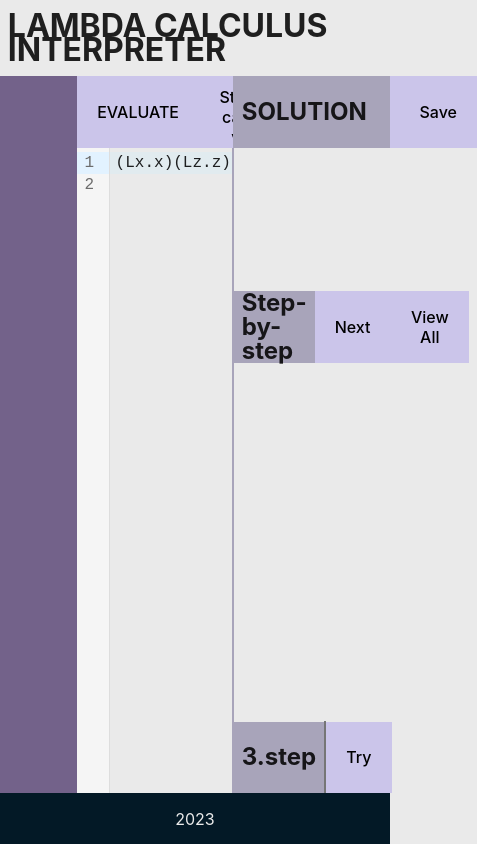
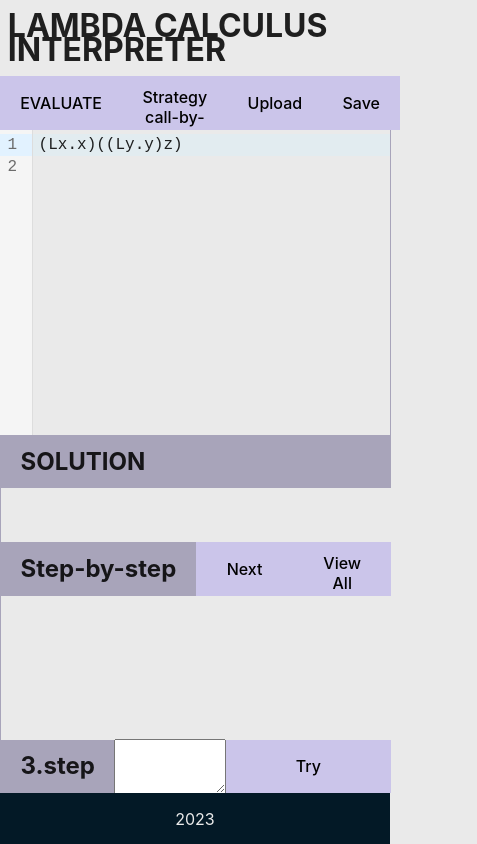
Before and after one commit to andrea-fer/lambda-interpreter, a Vue app: page / in a window 390 px wide. Shown: the whole page, 477 px wide, since content can reach past the window. Built offline with nearby package versions, Linux system fonts and the light colour scheme; what antlr4 would draw is missing.

Commit message:
Added simple media queries

```diff
--- a/interpreter/myLambdaVisitor.js
+++ b/interpreter/myLambdaVisitor.js
@@ -10,7 +10,8 @@ export default class myLambdaVisitor extends lambdaVisitor {
 	// Visit a parse tree produced by lambdaParser#term.
 	visitTerm(ctx) {
         console.info("°°IN TERM°°");
-	    return this.visit(ctx.getChild(0)).getText();
+        let solution = this.visit(ctx.getChild(0)).getText();
+	    return solution;
 	}
 
     // Visit a parse tree produced by lambdaParser#abstraction.
--- a/src/MyApp.vue
+++ b/src/MyApp.vue
@@ -1,5 +1,6 @@
 <script>
 import CodeEditor from "./components/CodeEditor.vue";
+import SolutionShort from "./components/SolutionShort.vue"
 import antlr4 from "antlr4";
 const { CommonTokenStream, InputStream } = antlr4;
 import lambdaLexer from "../interpreter/lambdaLexer.js";
@@ -10,6 +11,12 @@ import { parseStringStyle } from "@vue/shared";
 export default {
     components: {
         CodeEditor,
+        SolutionShort
+    },
+    data() {
+        return {
+            sol: ''
+        }
     },
     methods: {
         printLambda(event) {
@@ -38,7 +45,9 @@ export default {
 
             parser.buildParseTrees = true;
             var tree = parser.term();
-            console.log("Solution = ", new myLambdaVisitor().visit(tree));
+            var solution = new myLambdaVisitor().visit(tree)
+            console.log("Solution = ", solution);
+            return solution;
         },
     },
 };
@@ -52,7 +61,7 @@ export default {
             <div id="help"></div>
             <div id="code_editor">
                 <div class="btn_heading_row">
-                    <button @click="printSolution()">EVALUATE</button>
+                    <button @click="sol = printSolution()">EVALUATE</button>
                     <button>Strategy<br>call-by-value</button>
                     <button>Upload</button>
                     <button>Save</button>
@@ -63,7 +72,9 @@ export default {
                 <div class="btn_heading_row">
                     <h2>SOLUTION</h2>
                 </div>
-                <div id="solution_short"></div>
+                <div id="solution_short">
+                    <SolutionShort :solution="sol"></SolutionShort>
+                </div>
                 <div class="btn_heading_row">
                     <h2>Step-by-step</h2>
                     <button>Next</button>
--- a/src/appStyle.css
+++ b/src/appStyle.css
@@ -52,6 +52,7 @@ button:focus-visible {
     flex-direction: column;
     height: 100vh;
 }
+
 header {
     height: 9%;
     display: flex;
@@ -77,20 +78,20 @@ header h1 {
     display: flex;
     flex-direction: column;
     width: 40vw;
+    border-right: 1px solid #A8A4BA;
 }
-
 #editor {
+    background-color: #EAEAEA;
     flex: 1;
     height: 90%;
 }
-
 #editor .cm-editor {
     height: 100%;
 }
 #editor .cm-scroller {
     overflow: auto;
+}
 
-}
 .btn_heading_row {
     display: flex;
     flex-direction: row;
@@ -104,11 +105,6 @@ header h1 {
 }
 .btn_heading_row>h2 {
     padding: 0 5%;
-}
-
-#editor {
-    background-color: #EAEAEA;
-    border-right: 1px solid #A8A4BA;
 }
 
 #results {
@@ -139,3 +135,49 @@ footer {
     align-items: center;
     justify-content: center;
 }
+
+/* tablet resolution */
+@media screen and (max-width: 1024px) {
+    #help {
+        display: none;
+    }
+    #code_editor, #results {
+        width: 50%;
+        flex: 1;
+    }
+}
+
+/* phone resolution */
+@media screen and (max-width: 480px) {
+    #help {
+        display: none;
+    }
+    #code_editor, #results {
+        width: 100%;
+        flex: 1;
+    }
+    .btn_heading_row {
+        height: 15%;
+    }
+    #editor {
+        height: 85%;
+    }
+    #solution_short {
+        height: 15%;
+    }
+    #solution_steps {
+        height: 40%;
+    }
+    #results textarea {
+        line-height: 3em;
+        font-size: 16px;
+    }
+    #layout {
+        display: flex;
+        flex-direction: column;
+        align-content: stretch;
+        justify-content: flex-start;
+        /* height: 85%;
+        max-height: 85%; */
+    }
+}
--- a/src/components/CodeEditor.vue
+++ b/src/components/CodeEditor.vue
@@ -18,7 +18,8 @@ export default {
     mounted() {
         window.view = new EditorView({
             //doc: "(Lx. Ly. x) a\n",
-            doc: "(Lx.x)(Lz.z)(Lb.b)a\n",
+            //doc: "(Lx.x)(Lz.z)(Lb.b)a\n",
+            doc: "(Lx.x)((Ly.y)z)\n",
             extensions: [[
                 lineNumbers(),
                 highlightActiveLineGutter(),
--- /dev/null
+++ b/src/components/SolutionShort.vue
@@ -0,0 +1,20 @@
+<template>
+    <p>
+        {{ solution }}
+    </p>
+</template>
+
+<script>
+export default {
+    props: {
+        solution: {
+            type: String,
+            default: '',
+        }
+    }
+}
+</script>
+
+<style>
+
+</style>
```
